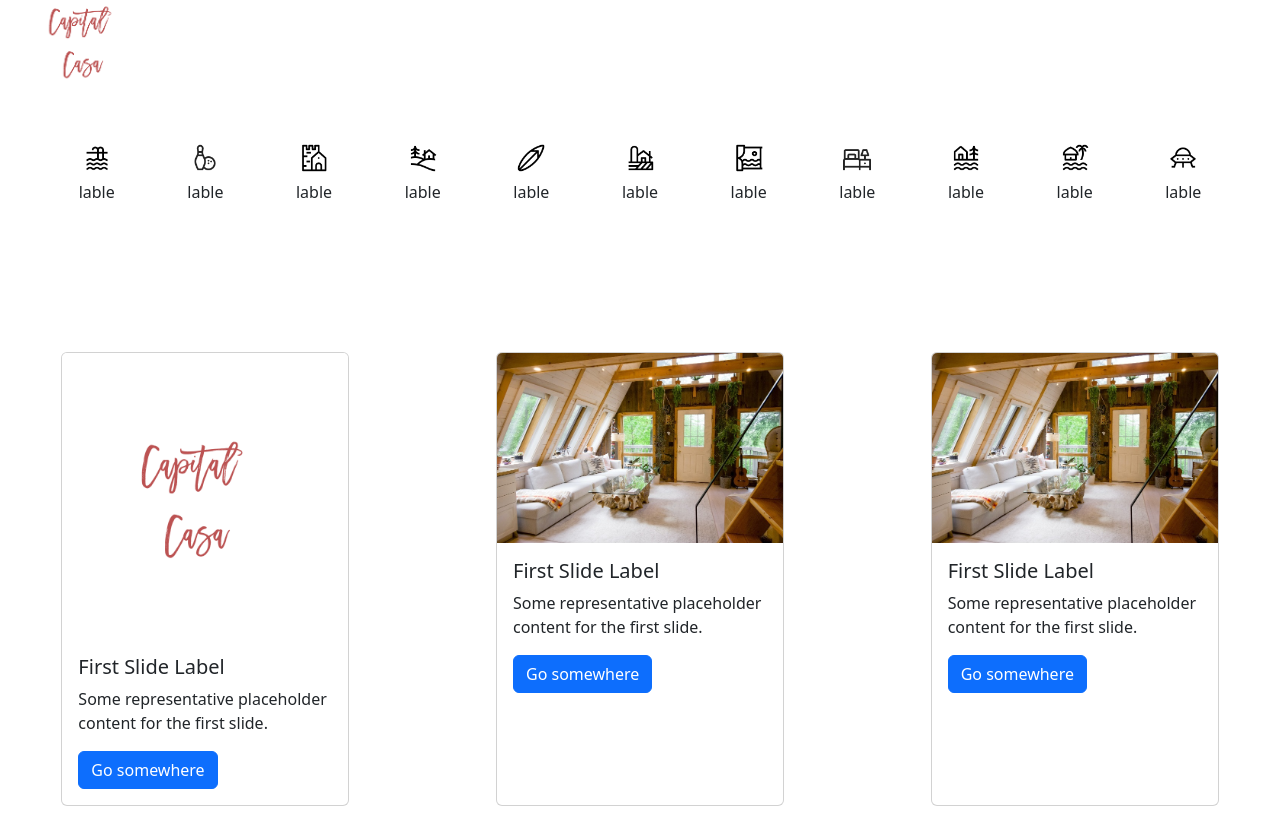
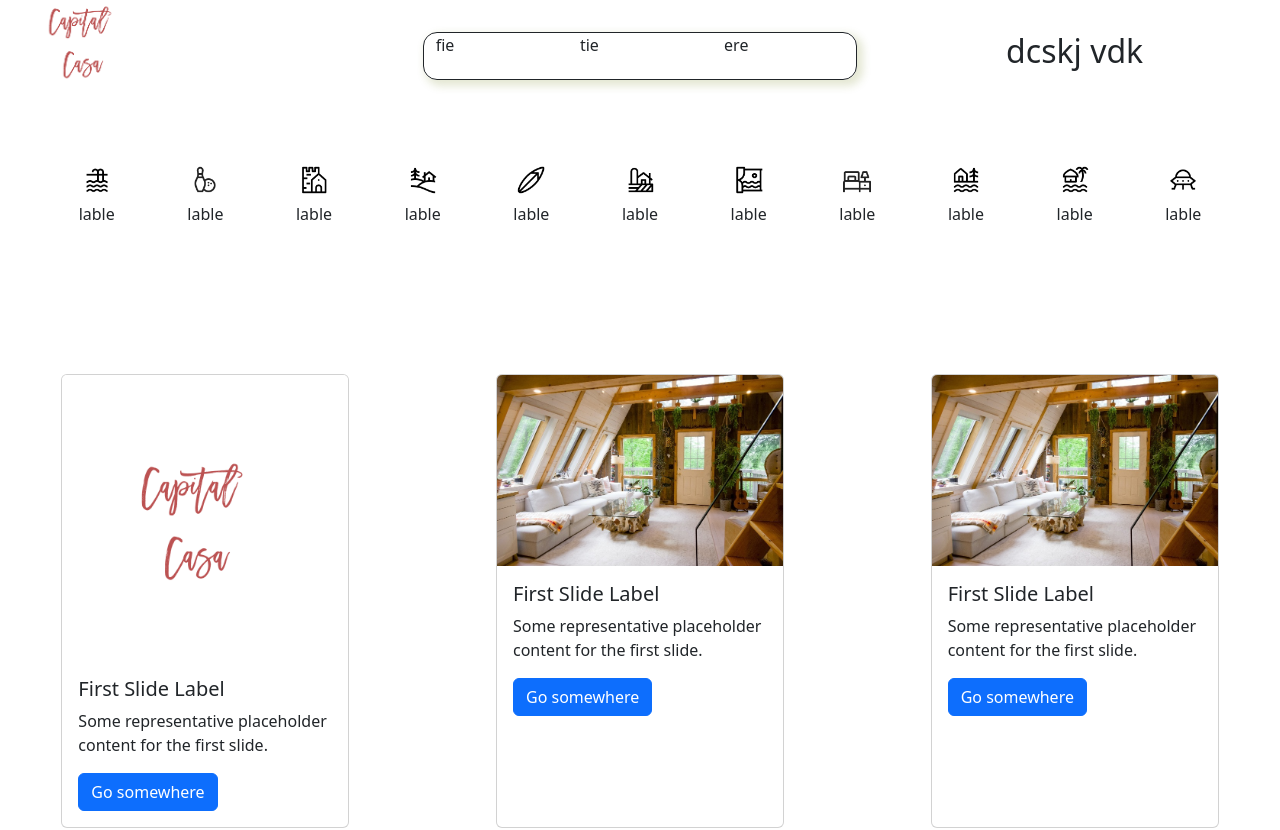
Before and after one commit to pandey0773/capitalCasa, a React (Create React App) app: page / in a window 1280 px wide. Shown: the top 830 px of the page. Built offline with nearby package versions, Linux system fonts and the light colour scheme.

Commit message:
logo top

```diff
--- a/src/components/Header/Header.jsx
+++ b/src/components/Header/Header.jsx
@@ -28,7 +28,21 @@ function Header(params) {
             <img src="CapitalCasaLogo.png" style={{position: 'absolute', top:'-6%', height:'11rem'
             }}/>
         </div>
-            <Row className="justify-content-center" style={{marginTop: '9rem'}}>
+        <Row style={{marginTop: '2rem'}}>
+            <Col md={4}>
+            </Col>
+            <Col md={4}>
+            <Row className="justify-content-center" style={{ border: '0.1px solid', borderRadius: '14px', boxShadow:' 4px 4px 9px 2px #7823', height: '3rem'}}>
+                <Col md={4}>fie</Col>
+                <Col md={4}>tie</Col>
+                <Col md={4}>ere</Col>
+            </Row>
+            </Col>
+            <Col md={4} className="mb-4 d-flex flex-column align-items-right text-center">
+            <h2>dcskj vdk </h2>
+            </Col>
+        </Row>
+            <Row className="justify-content-center" style={{marginTop: '4rem'}}>
                 {allIcons.map((card) => {
                     return (
                         <Col md={1} className="mb-4 d-flex flex-column align-items-center text-center">
```
